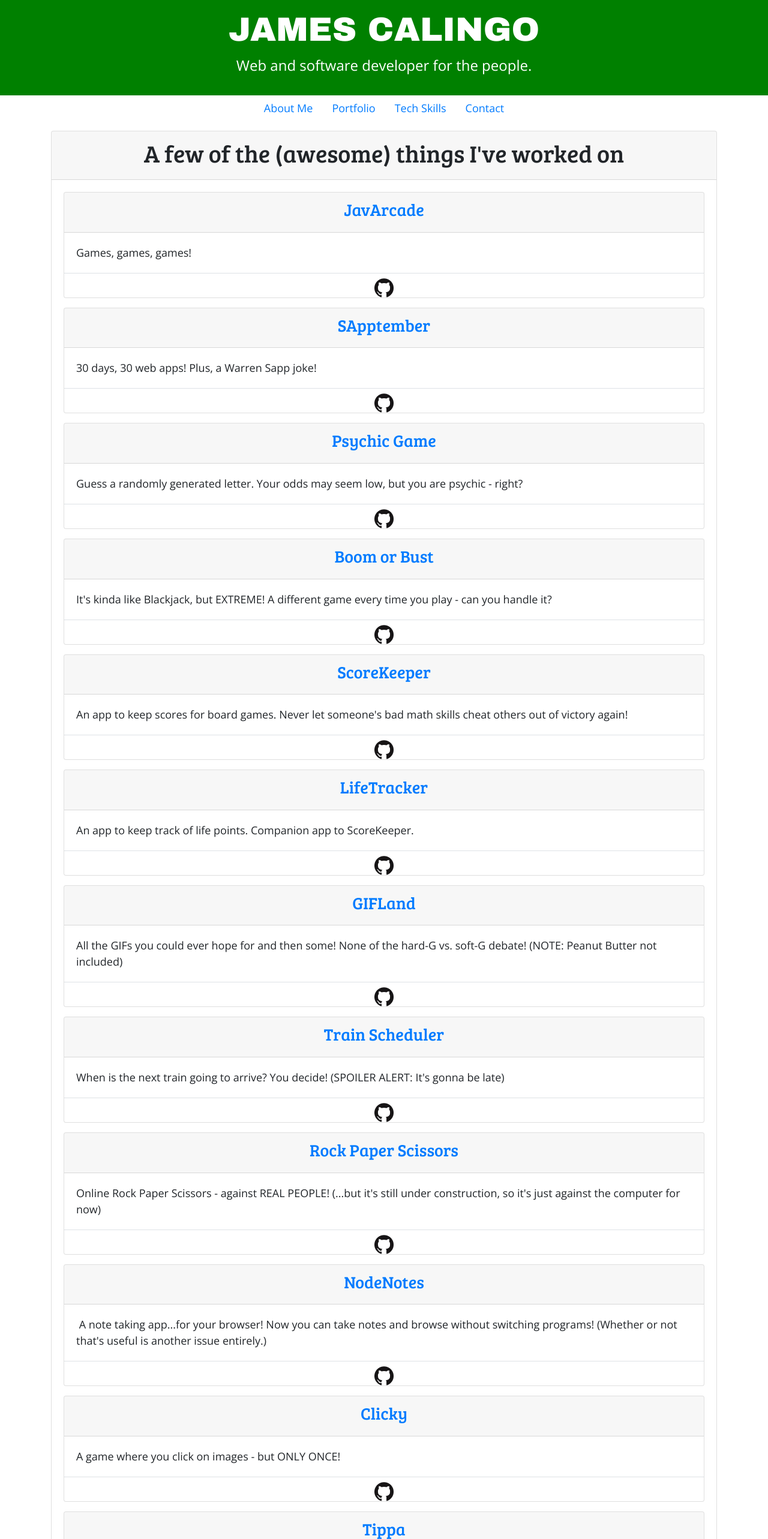
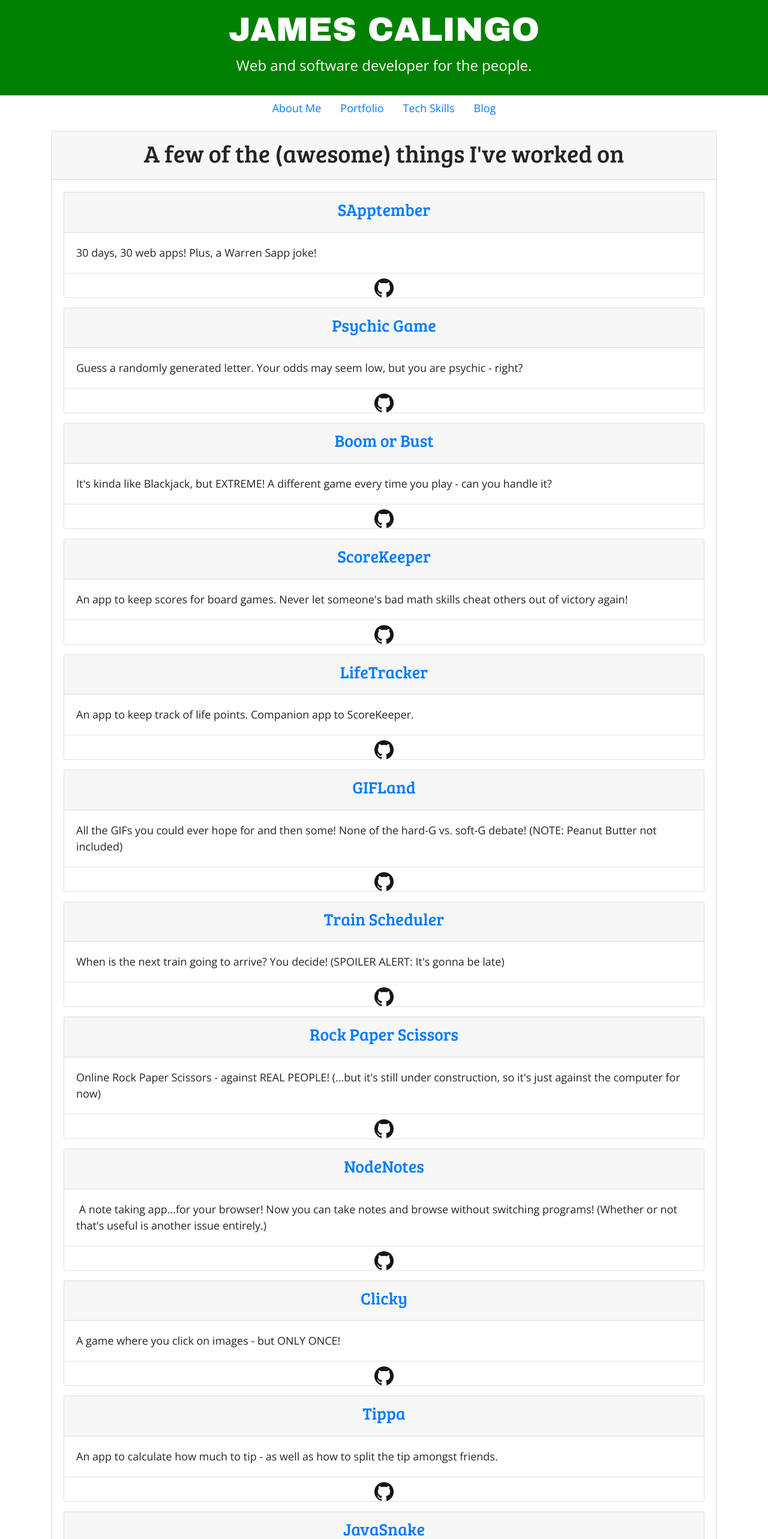
Before and after one commit to JamesCalingo/jamescalingo.github.io-old, a React (Create React App) app: page /#/portfolio in a window 1280 px wide. Shown: the top 2566 px of the page at 60% size. Built offline with nearby package versions, Linux system fonts and the light colour scheme.

Commit message:
added projects and blog holder page

```diff
--- a/src/App.js
+++ b/src/App.js
@@ -5,9 +5,10 @@ import Jumbotron from "./components/Jumbotron";
 import About from "./components/pages/About";
 import Portfolio from "./components/pages/Portfolio";
 import Contact from "./components/pages/Contact";
+import Blog from "./components/pages/Blog"
 import ExternalLinks from "./components/pages/ExternalLinks";
 import Technologies from "./components/pages/Technologies";
-import ButtonBar from "./components/ButtonBar"
+import ButtonBar from "./components/ButtonBar";
 import "./App.css"
 
 
@@ -21,6 +22,7 @@ function App() {
         <Route exact path="/contact" component={Contact} />
         <Route exact path="/externallinks" component={ExternalLinks} />
         <Route exact path="/technologies" component={Technologies} />
+        <Route exact path ="/blog" component={Blog} />
         <p className="text-center"></p>
         <ButtonBar />
       </div>
--- a/src/components/ButtonBar.js
+++ b/src/components/ButtonBar.js
@@ -13,6 +13,9 @@ function ButtonBar(){
       <img src={githubLogo} className="buttonLogo" alt="GitHub"/>
     </button>
     </a>
+<button className="btn btn-outline-primary">
+    <a href="mailto:james.calingo@gmail.com">Email me</a>
+    </button>
     </div>
   )
 }
--- a/src/components/NavTabs.js
+++ b/src/components/NavTabs.js
@@ -30,10 +30,10 @@ function NavTabs() {
 
       <li className="nav-item">
         <Link
-          to="/contact"
-          className={window.location.pathname === "/contact" ? "nav-link active" : "nav-link"}
+          to="/blog"
+          className={window.location.pathname === "/blog" ? "nav-link active" : "nav-link"}
         >
-          Contact
+          Blog
         </Link>
       </li>
       {/* <li className="nav-item">
--- a/src/components/pages/About.js
+++ b/src/components/pages/About.js
@@ -9,7 +9,7 @@ function About () {
     <div className="card-header"><h1>About Me</h1></div>
     <div class="card-body">
         <img src={profilePic} class="img-fluid float-left mr-3 img-thumbnail profile-pic"
-          alt="A photo of me!" />
+          alt="James Calingo" />
         <p>Hi! If the header at the top wasn't enough indication, my name is James Calingo (or "JC" as all the cool kids
           call me).</p>
         <p>Born in Massachusetts across the Charles River from Boston and raised in Jersey across the Hudson River from
--- a/src/components/pages/Blog.js
+++ b/src/components/pages/Blog.js
@@ -1,5 +1,22 @@
 import React from "react";
 
-function Blog(){
-  return
+function Blog() {
+  return (
+    <div className="container">
+      <div className="card">
+        <div className="card-header">
+          <h1>Blog</h1>
+        </div>
+        <div className="card-body text-center">
+          This is under construction for now, but you can read some of my old blog stuff <a href="http://jamescalingo.wordpress.com">here!</a>
+
+
+
+        </div>
+      </div>
+
+    </div>
+  )
 }
+
+export default Blog
--- a/src/projects.json
+++ b/src/projects.json
@@ -1,11 +1,4 @@
-[{
-  "id": 0,
-  "title": "JavArcade",
-  "link": "https://jamescalingo.github.io/JavArcade/",
-  "description": "Games, games, games!",
-  "github": "https://github.com/JamesCalingo/JavArcade"
-},
-
+[
 {
   "id": 1,
   "title": "SApptember",
@@ -96,10 +89,21 @@
 "github": "https://github.com/JamesCalingo/Tippa"},
 
 {"id": 12,
-"title": "Wilbur the Dodo",
-"link": "https://jamescalingo.github.io/WilburtheDodo",
-"description": "Lifting off November Oscar Whiske...r.",
-"github": "https://github.com/JamesCalingo/WilburtheDodo"},
+"title": "JavaSnake",
+"link": "https://jamescalingo.github.io/JavaSnake",
+"description": "The classic Nokia phone game - made in JavaScript!",
+"github": "https://github.com/JamesCalingo/JavaSnake"},
+
+{"id": 13,
+  "title": "Wilbur the Dodo",
+  "link": "https://jamescalingo.github.io/WilburtheDodo",
+  "description": "Lifting off November Oscar Whiske...r.",
+  "github": "https://github.com/JamesCalingo/WilburtheDodo"},
+
+{"id": 20,
+  "title": "Python Pong",
+  "description": "Pong (and other games) made in Python. It doesn't run in browser, but you can see/download the code here.",
+  "github": "https://github.com/JamesCalingo/PythonStation"},
 
 {"id": 98,
 "title": "Liri",
```
Also changed, not shown: 9 other files (tests, documents, lock files or other folders).
